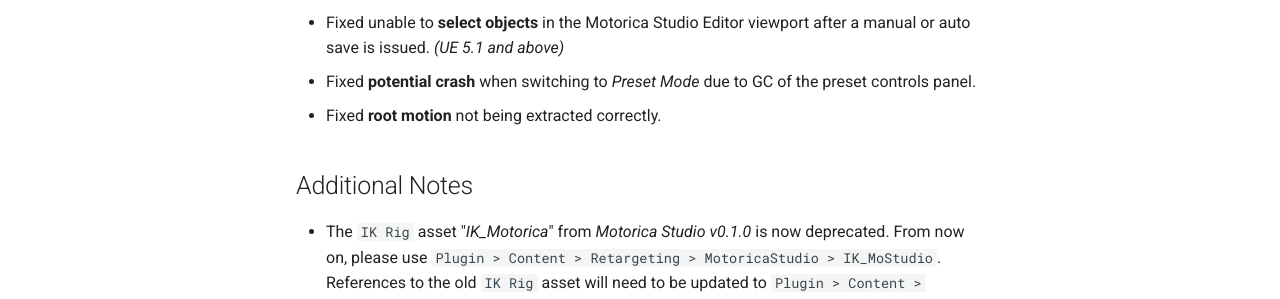
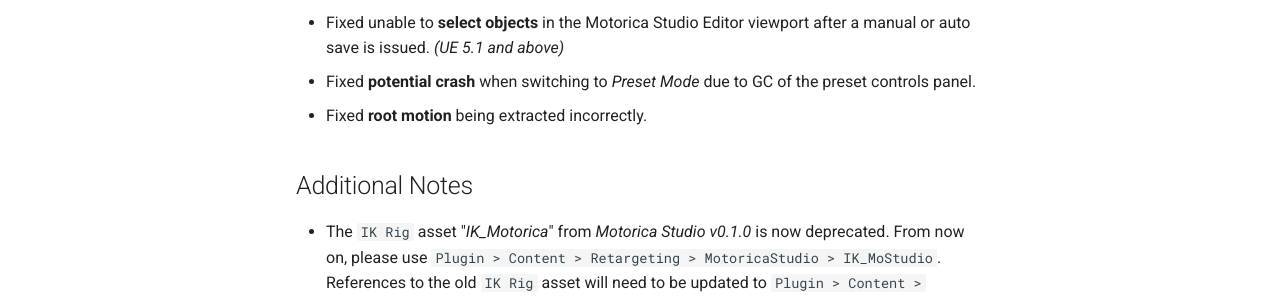
Before and after one commit to MotoricaAI/MoStudioDocs, an MkDocs documentation site: the page built from docs/patch-notes/patch-notes-v0-2-0.md, in a window 1280 px wide and 1375 px high. Shown: the part 985-1284 px from the top of the window. Built offline with MkDocs 1.6.1 and Material for MkDocs 9.7.7, drawn with Linux system fonts in a browser that asks for light colours.

Commit message:
Update docs

```diff
--- a/docs/patch-notes/patch-notes-v0-2-0.md
+++ b/docs/patch-notes/patch-notes-v0-2-0.md
@@ -20,7 +20,7 @@
 - Fixed unable to **select objects** in the Motorica Studio Editor viewport after pressing play-in-editor (PIE). *(UE 5.1 and above)*
 - Fixed unable to **select objects** in the Motorica Studio Editor viewport after a manual or auto save is issued. *(UE 5.1 and above)*
 - Fixed **potential crash** when switching to *Preset Mode* due to GC of the preset controls panel.
-- Fixed **root motion** not being extracted correctly.
+- Fixed **root motion** being extracted incorrectly.
 
 ## Additional Notes
 - The `IK Rig` asset "*IK_Motorica*" from *Motorica Studio v0.1.0* is now deprecated. From now on, please use `Plugin > Content > Retargeting > MotoricaStudio > IK_MoStudio`. References to the old `IK Rig` asset will need to be updated to `Plugin > Content > Retargeting > MotoricaStudio > IK_MoStudio_legacy`.
```
